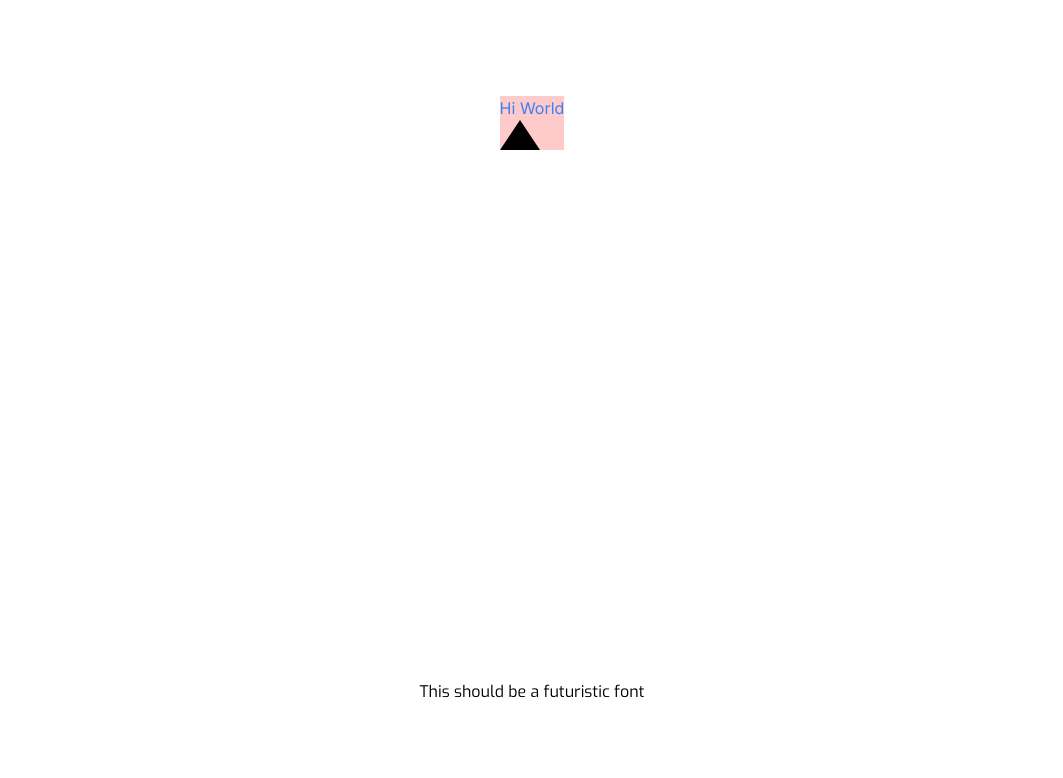
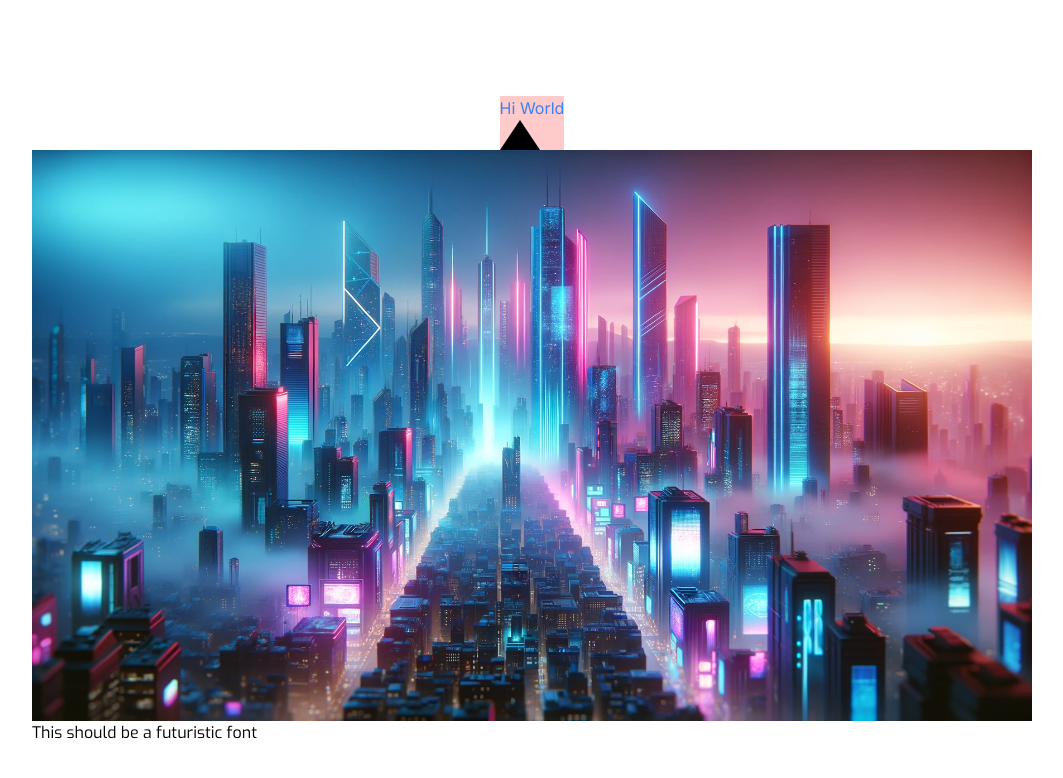
Before and after one commit to thejackluo/ophelus, a Next.js app: page / in a window 1280 px wide. Shown: the top 778 px of the page, without its empty margins (108-1171 px from the left). Built offline with nearby package versions, Linux system fonts and the light colour scheme.

Commit message:
Uploaded background image for ophelus

```diff
--- a/app/page.tsx
+++ b/app/page.tsx
@@ -12,6 +12,12 @@ export default function Home() {
         <div className="h-0 w-0 border-b-[30px] border-l-[20px] border-r-[20px] border-b-black border-l-transparent border-r-transparent" />
       </div>
       <div>
+        <Image
+          src="/city.webp"
+          width={1000}
+          height={760}
+          alt="A cyberpunk city"
+        />
         <h1 className={`${exo.className} antialiased`}>
           This should be a futuristic font
         </h1>
```
Also changed, not shown: public/city.webp (added).
